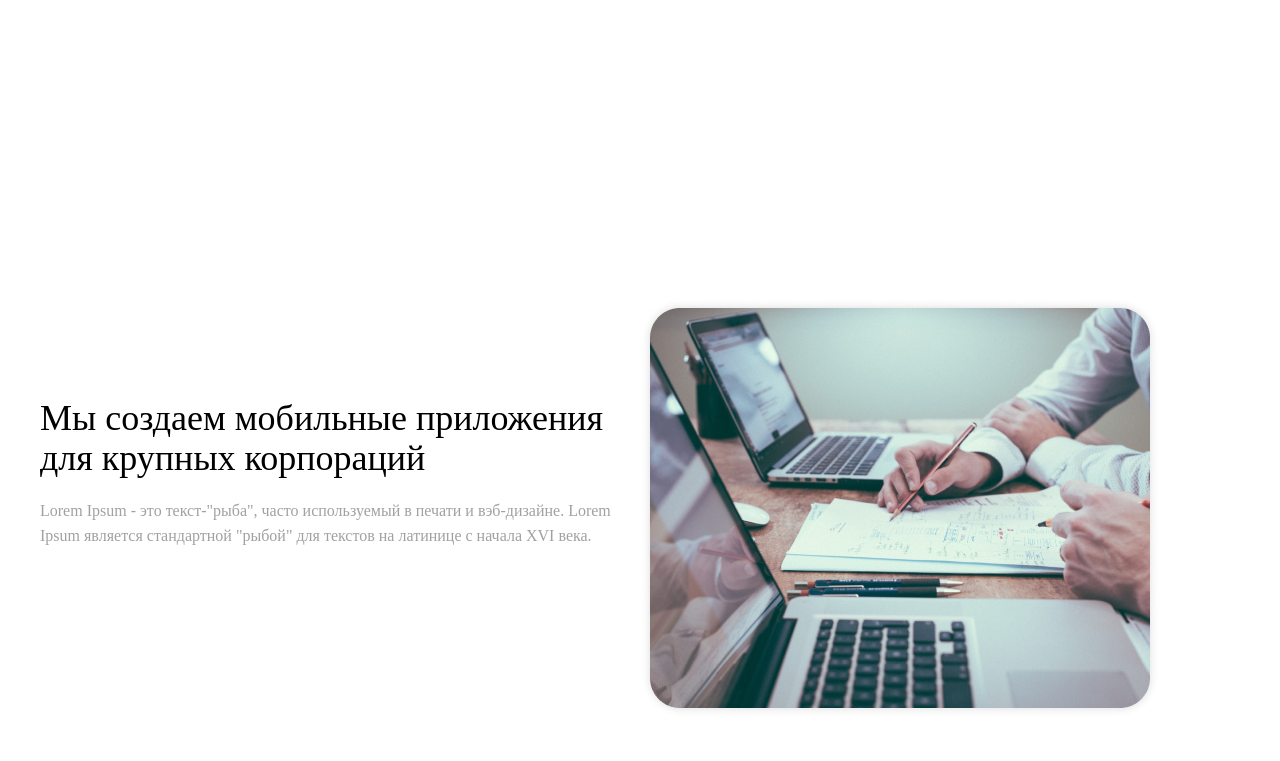
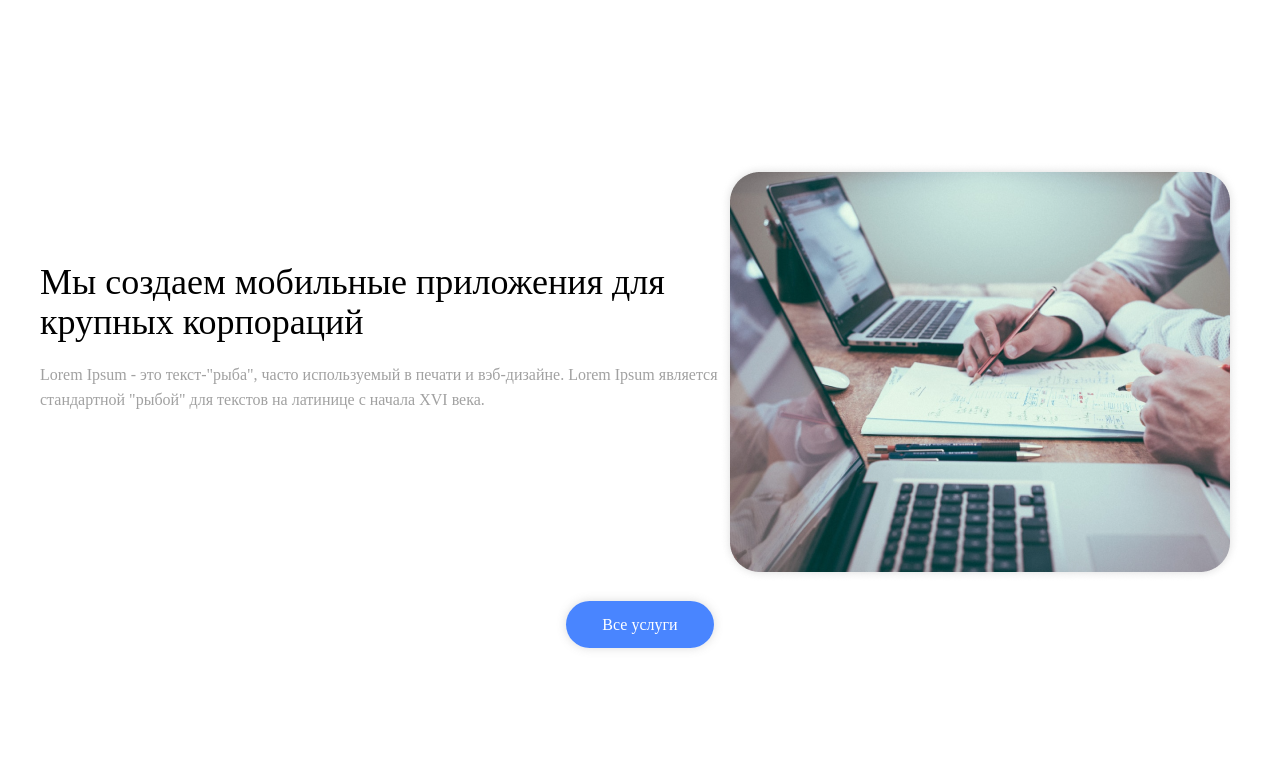
Before and after one commit to Vpartyzan/firstSite, a plain HTML site: page index.html in a window 1280 px wide. Shown: the part 802-1563 px from the top of the page. Drawn offline with Linux system fonts and the light colour scheme.

Commit message:
optimize service-container

```diff
--- a/index.html
+++ b/index.html
@@ -45,8 +45,9 @@
     </section>
     <section id="services">
         <div class="container">
-            <div class="gr">
             <div class="services-content">
+                <div class="s">
+                    <div>
                         <p class="services-subtitle">Мы создаем мобильные приложения для крупных корпораций</p>
                         <p class="services-title">Lorem Ipsum - это текст-"рыба", часто используемый в печати и вэб-дизайне. Lorem Ipsum является стандартной "рыбой" для текстов на латинице с начала XVI века.</p>
                     </div>
@@ -55,6 +56,7 @@
                     </div>
                 </div>
                 <div style="text-align: center; margin-top: 30px;"><a class="services-btn">Все услуги</a></div>
+            </div>
         </div>
     </section>
     <section id="project">
--- a/style/styles.css
+++ b/style/styles.css
@@ -154,14 +154,20 @@ header.scrolling .menu-link.active {
 
 /*services*/
 
-#services .gr{
+#services .container {
     height: 100%;
-    padding-block-start: 300px;
-    display: grid;
-    grid-template-rows: 460px 0fr;
-    grid-template-columns: 1fr 1fr;
-    /*justify-content: center;
-    align-items: center;*/
+    display: flex;
+}
+
+.services-content {
+    display: flex;
+    justify-content: center;
+    align-items: center;
+    flex-direction: column;
+}
+
+.s {
+    display: inline-flex;
 }
 
 .services-subtitle {
```
Lines whose indentation alone changed are shown as unchanged.
